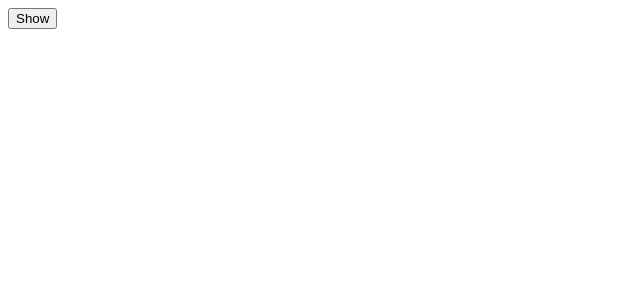
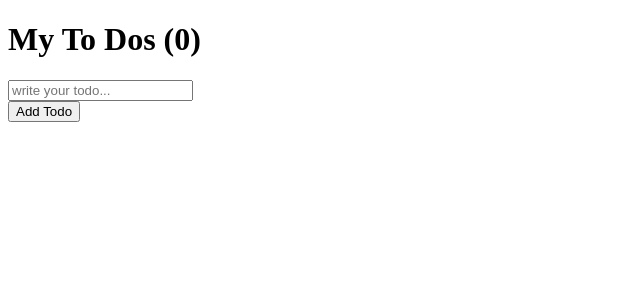
Before and after one commit to skku-likelion-2025/Yejin-Kim, a React (Create React App) app in the folder NomadCoders/react-begin/: page / in a window 1280 px wide. Shown: the top 300 px of the page, without its empty margins (0-640 px from the left). Built offline with nearby package versions, Linux system fonts and the light colour scheme.

Commit message:
#7.0 To Do List part One

```diff
--- a/NomadCoders/react-begin/src/App.js
+++ b/NomadCoders/react-begin/src/App.js
@@ -1,36 +1,29 @@
 import { useState, useEffect } from 'react';
-
-
-function Hello() {
-  // useEffect(() => {
-  //   console.log('created !');
-  //   return () => console.log('destroyed ...');
-  // }, []);
-
-  // function byFn() {
-  //   console.log('bye ...');
-  // };
-  // function hiFn() {
-  //   console.log('hi !');
-  //   return byFn;
-  // };
-  useEffect(() => {
-    console.log('hi !');
-    return () => console.log('bye ...');
-  }, []);
-  return <h1>Hello</h1>
-}
-
 function App() {
-  const [showing, setShowing] = useState(false);
-  const onClick = () => {
-    setShowing((prev) => !prev);
-  };
-
+  const [toDo, setToDo] = useState('')
+  const [toDos, setToDos] = useState([]);
+  const onChange = (e) => setToDo(e.target.value);
+  const onSubmit = (e) => {
+    e.preventDefault();
+    console.log({ toDo });
+    if (toDo === '') {
+      return;
+    }
+    setToDos((currentArray) => [toDo, ...currentArray]);
+    setToDo('');
+    console.log({...toDos});
+  }
   return (
     <div>
-      {showing ? <Hello /> : null}
-      <button onClick={onClick}>  {showing ? 'Hide' : 'Show'} </button>
+      <h1>My To Dos ({toDos.length})</h1>
+      <form onSubmit={onSubmit}>
+        <input
+          onChange={onChange}
+          value={toDo}
+          type='text'
+          placeholder='write your todo...' />
+      </form>
+      <button>Add Todo</button>
     </div>
   );
 }
```
